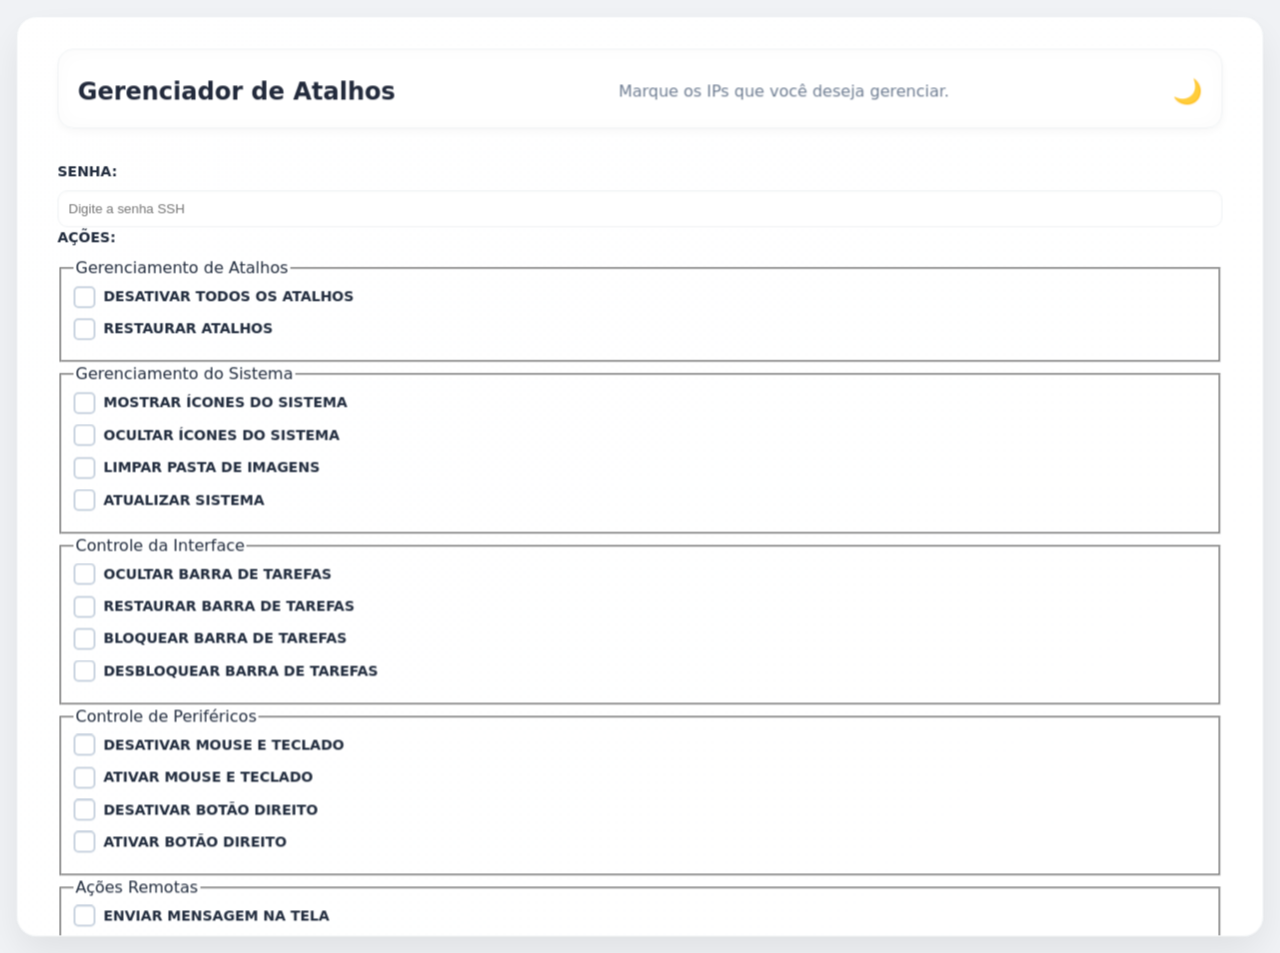
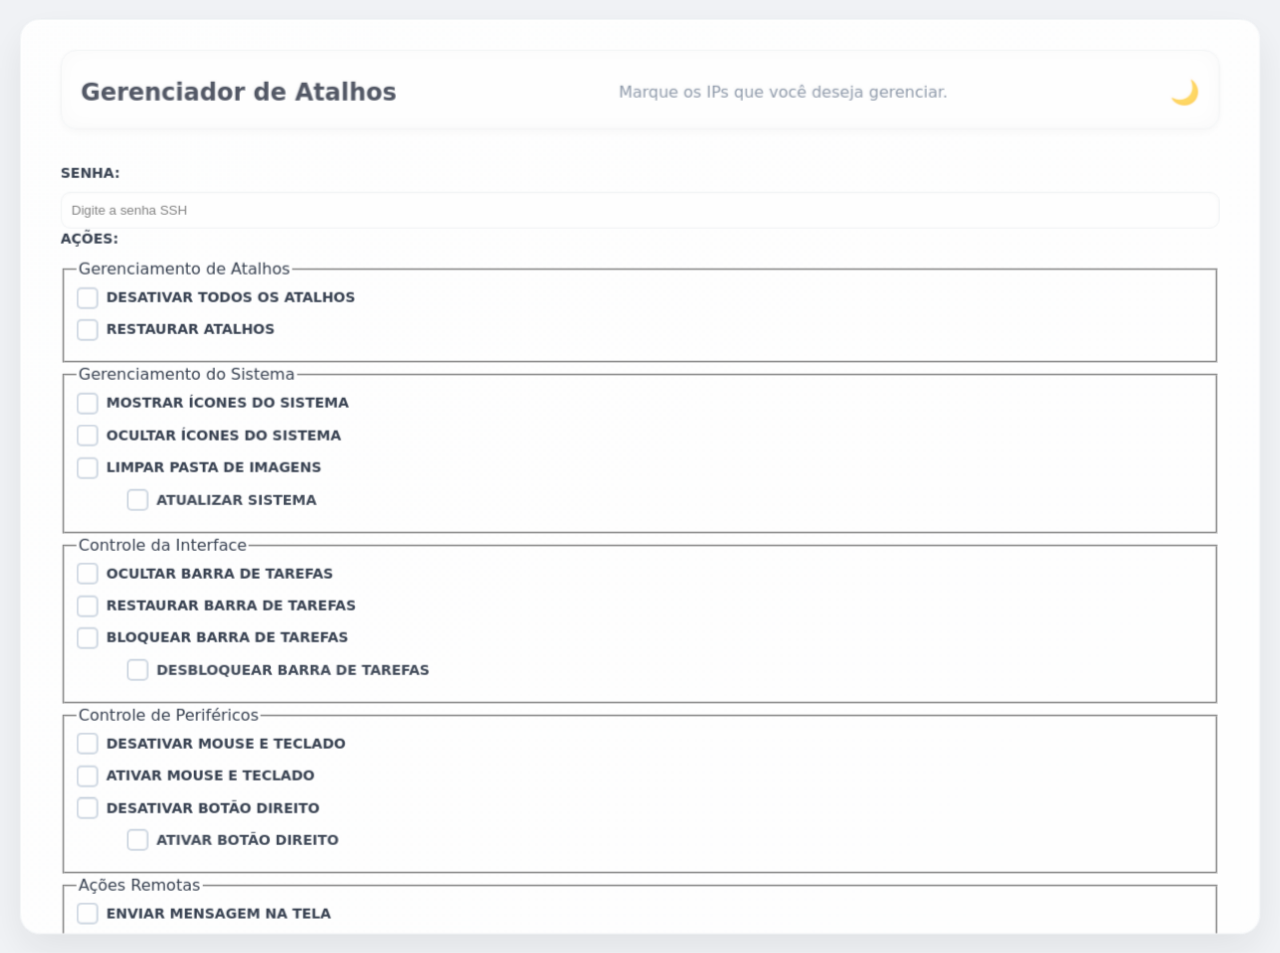

Teste de configuração

--- a/style.css
+++ b/style.css
@@ -1225,6 +1225,17 @@ html[data-theme='dark'] .input-group textarea {
     opacity: 0.6;
 }
 
+/* Destaque para dispositivos com placa de rede lenta (< 1000 Mbps) */
+.ip-item.slow-nic-highlight {
+    border-color: #ff9800 !important;
+    box-shadow: 0 0 10px rgba(255, 152, 0, 0.35), inset 0 1px 2px rgba(255, 255, 255, 0.3) !important;
+}
+
+.ip-item.slow-nic-highlight:hover {
+    border-color: #f57c00 !important;
+    box-shadow: 0 0 14px rgba(245, 124, 0, 0.5), inset 0 1px 2px rgba(255, 255, 255, 0.3) !important;
+}
+
 /* Indicador de Sinal de Rede (Barras) */
 .network-signal-indicator {
     display: inline-flex;
@@ -1386,12 +1397,34 @@ html[data-theme='dark'] .input-group textarea {
     flex-shrink: 0; /* Impede que o botão seja esmagado */
 }
 
-.block-ip-btn:hover {
+ .block-ip-btn:hover {
     color: var(--error-color); /* Fica vermelho ao passar o mouse */
     transform: scale(1.25) rotate(5deg);
     filter: drop-shadow(0 0 6px var(--error-color));
     transition: all 0.2s cubic-bezier(0.4, 0, 0.2, 1);
 }
+
+/* Melhor enquadramento dos botões dentro do card de IP */
+.ip-item { 
+    gap: 8px;
+}
+
+.block-ip-btn,
+.edit-mac-btn,
+.speedtest-btn,
+.user-toggle-btn {
+    height: 28px;
+    min-width: 28px;
+    display: inline-flex;
+    align-items: center;
+    justify-content: center;
+    padding: 0;
+}
+
+.block-ip-btn { 
+    margin-left: auto; /* empurra para a direita mantendo rótulo visível */
+}
+
 
 /* --- Botões de Ação dos Itens de IP --- */
 .ip-item button {
